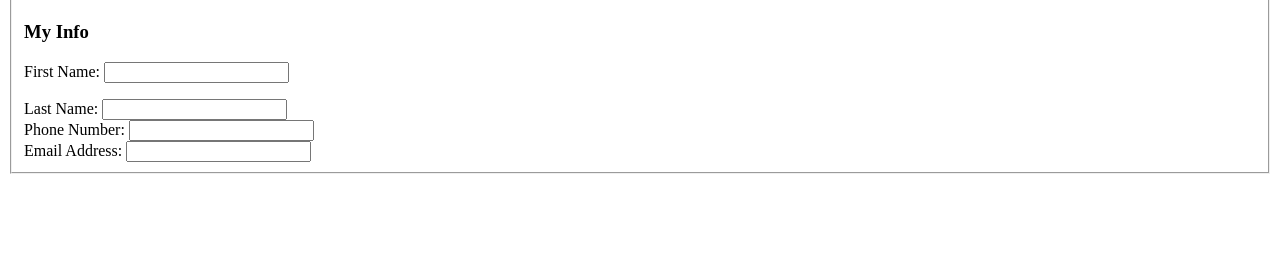
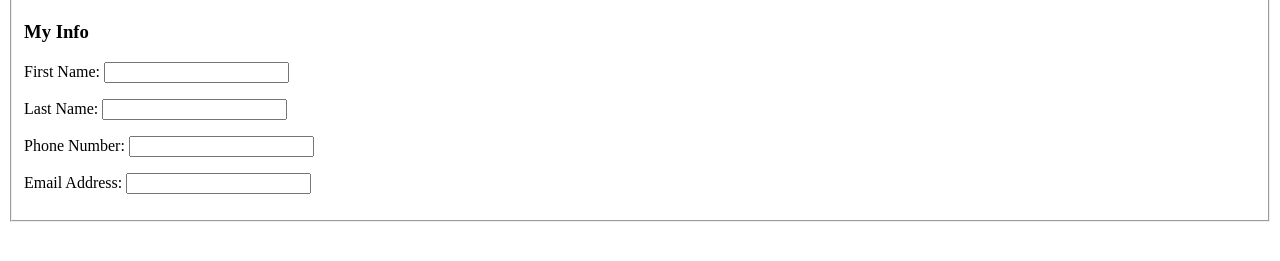
Before and after one commit to Adam759/lab4, a plain HTML site: page index.html in a window 1280 px wide. Shown: the part 91-352 px from the top of the page. Drawn offline with Linux system fonts and the light colour scheme.

Commit message:
divs not working, going back to p

```diff
--- a/index.html
+++ b/index.html
@@ -13,16 +13,16 @@
       <p>
         <label>First Name: <input type="text" name="first_name_field"></label>
       </p>
-      <div>
+      <p>
         <label>Last Name: <input type="text" name="last_name_field"></label>
-      </div>
-      <div>
+      </p>
+      <p>
         <label for="phone">Phone Number: </label>
         <input type="tel" id="phone_field" name="phone" pattern="[0-9]{3}-[0-9]{3}-[0-9]{4}" required>
-      </div>
-      <div>
+      </p>
+      <p>
         <label>Email Address: <input type="email" name="email_field"></label>
-      </div>
+      </p>
 
 
     </fieldset>
```
